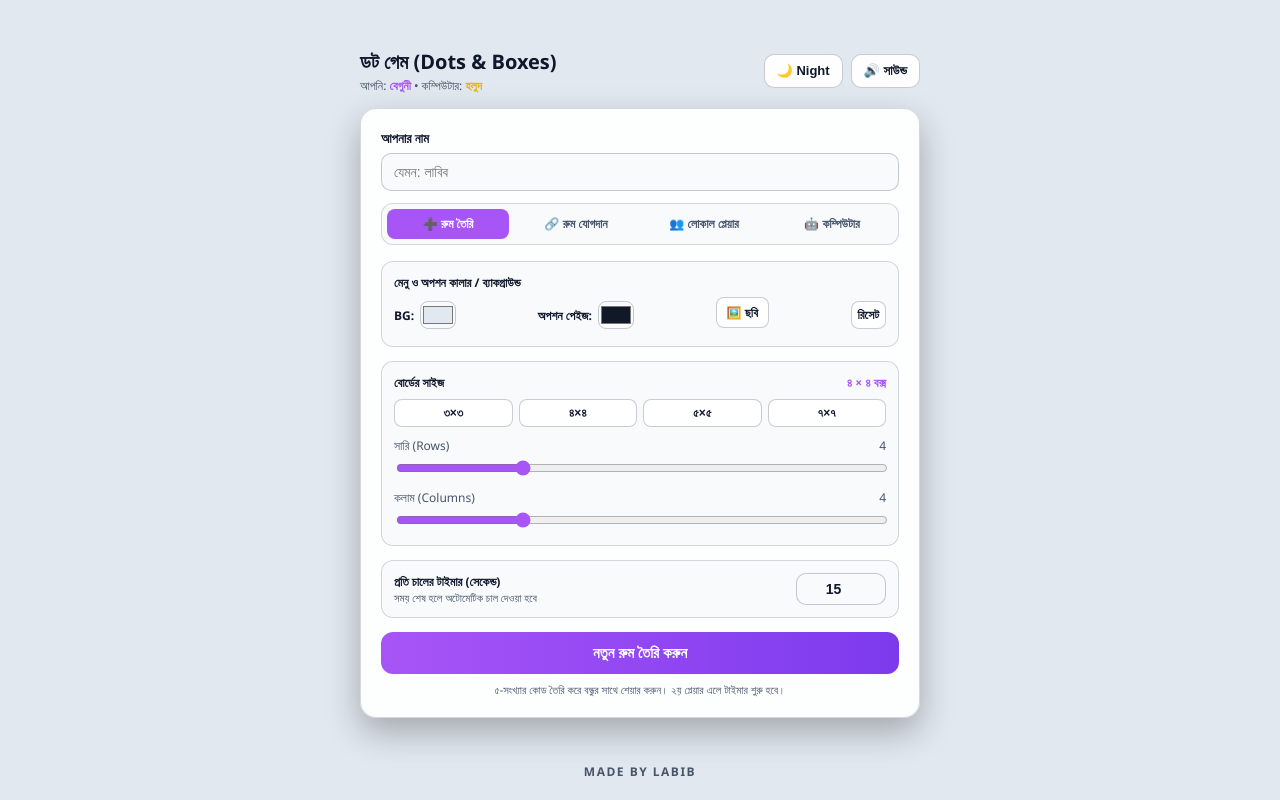
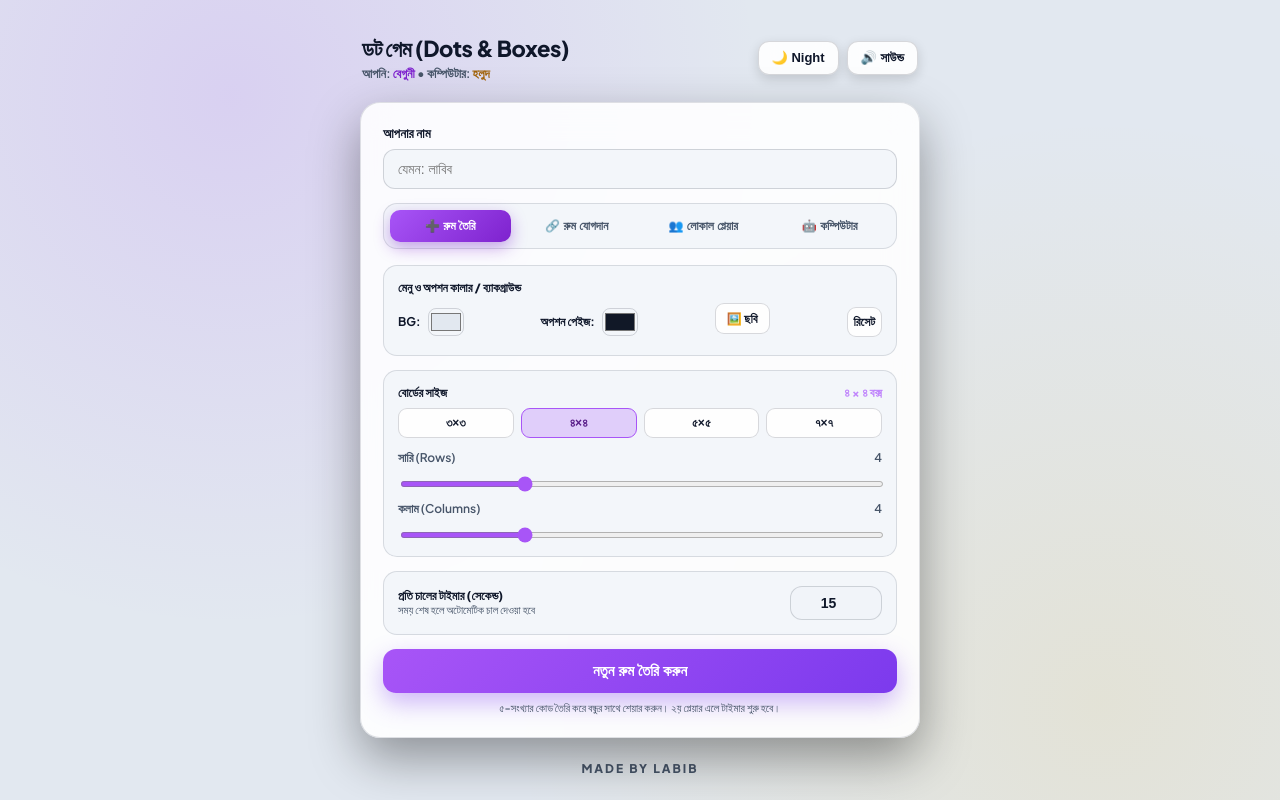
Before and after one commit to hafizur252627-del/DOT-MAIN, a plain HTML site: page index.html in a window 1280 px wide. Both pictures are taken after a click on the button "☀️ Day". Drawn offline with Linux system fonts and the light colour scheme.

Commit message:
Update index.html

```diff
--- a/index.html
+++ b/index.html
@@ -4,47 +4,55 @@
   <meta charset="UTF-8" />
   <meta name="viewport" content="width=device-width, initial-scale=1.0" />
   <title>ডট গেম (Dots & Boxes)</title>
+  <link rel="preconnect" href="https://fonts.googleapis.com" />
+  <link rel="preconnect" href="https://fonts.gstatic.com" crossorigin />
+  <link href="https://fonts.googleapis.com/css2?family=Hind+Siliguri:wght@500;600;700&family=Plus+Jakarta+Sans:wght@600;700;800&display=swap" rel="stylesheet" />
   <style>
     * {
       box-sizing: border-box;
     }
     :root {
-      --bg-color: #090d16;
+      --bg-color: #070b14;
       --bg-image: none;
-      --card-bg: rgba(17, 24, 39, 0.92);
-      --card-border: rgba(148, 163, 184, 0.22);
+      --card-bg: rgba(15, 23, 42, 0.84);
+      --card-border: rgba(148, 163, 184, 0.18);
       --text-main: #f8fafc;
       --text-muted: #94a3b8;
-      --surface-bg: rgba(11, 17, 32, 0.88);
-      --btn-bg: rgba(30, 41, 59, 0.92);
-      --btn-border: rgba(148, 163, 184, 0.3);
+      --surface-bg: rgba(9, 14, 26, 0.72);
+      --btn-bg: rgba(30, 41, 59, 0.78);
+      --btn-border: rgba(148, 163, 184, 0.24);
+      --accent-purple: #a855f7;
+      --accent-yellow: #eab308;
     }
     body.day {
-      --card-bg: rgba(255, 255, 255, 0.92);
-      --card-border: rgba(15, 23, 42, 0.16);
+      --card-bg: rgba(255, 255, 255, 0.88);
+      --card-border: rgba(15, 23, 42, 0.12);
       --text-main: #0f172a;
       --text-muted: #475569;
-      --surface-bg: rgba(248, 250, 252, 0.92);
-      --btn-bg: rgba(255, 255, 255, 0.94);
-      --btn-border: rgba(15, 23, 42, 0.22);
+      --surface-bg: rgba(241, 245, 249, 0.85);
+      --btn-bg: rgba(255, 255, 255, 0.9);
+      --btn-border: rgba(15, 23, 42, 0.16);
     }
     body {
       margin: 0;
       min-height: 100vh;
-      font-family: 'Hind Siliguri', 'Segoe UI', Arial, sans-serif;
+      font-family: 'Plus Jakarta Sans', 'Hind Siliguri', 'Segoe UI', Arial, sans-serif;
       background-color: var(--bg-color);
-      background-image: var(--bg-image);
-      background-size: cover;
-      background-position: center;
+      background-image:
+        radial-gradient(circle at 18% 12%, rgba(168, 85, 247, 0.16), transparent 42%),
+        radial-gradient(circle at 86% 88%, rgba(234, 179, 8, 0.11), transparent 45%),
+        var(--bg-image);
+      background-size: cover, cover, cover;
+      background-position: center, center, center;
       background-attachment: fixed;
       color: var(--text-main);
       display: flex;
       flex-direction: column;
       align-items: center;
       justify-content: space-between;
-      padding: 16px;
+      padding: 20px 16px;
       user-select: none;
-      transition: background-color 0.2s ease, color 0.2s ease;
+      transition: background-color 0.25s ease, color 0.25s ease;
     }
     .wrap {
       width: 100%;
@@ -55,35 +63,48 @@
       display: flex;
       align-items: center;
       justify-content: space-between;
-      gap: 8px;
-      margin-bottom: 14px;
+      gap: 10px;
+      margin-bottom: 16px;
       flex-wrap: wrap;
+      padding: 4px 2px;
     }
     .title {
-      font-size: 20px;
+      font-size: 22px;
       font-weight: 800;
       margin: 0;
+      letter-spacing: -0.02em;
     }
     .sub {
-      font-size: 12px;
+      font-size: 12.5px;
       color: var(--text-muted);
-      margin-top: 2px;
-    }
-    .purple { color: #a855f7; font-weight: 700; }
-    .yellow { color: #eab308; font-weight: 700; }
+      margin-top: 3px;
+      font-weight: 600;
+    }
+    .purple { color: #c084fc; font-weight: 700; }
+    .yellow { color: #facc15; font-weight: 700; }
+    body.day .purple { color: #7e22ce; }
+    body.day .yellow { color: #a16207; }
 
     .btn {
       border: 1px solid var(--btn-border);
       background: var(--btn-bg);
       color: var(--text-main);
-      border-radius: 10px;
-      padding: 8px 12px;
+      border-radius: 11px;
+      padding: 8px 13px;
       font-size: 13px;
       font-weight: 700;
       cursor: pointer;
-      backdrop-filter: blur(8px);
-    }
-    .btn:hover { opacity: 0.92; }
+      backdrop-filter: blur(10px);
+      box-shadow: 0 4px 12px rgba(0, 0, 0, 0.14);
+      transition: transform 0.15s ease, border-color 0.15s ease, background-color 0.15s ease;
+    }
+    .btn:hover {
+      transform: translateY(-1px);
+      border-color: rgba(168, 85, 247, 0.5);
+    }
+    .btn:active {
+      transform: translateY(0);
+    }
     .btn.paused-state {
       border-color: #eab308;
       background: rgba(234, 179, 8, 0.22);
@@ -96,30 +117,40 @@
     .card {
       background: var(--card-bg);
       border: 1px solid var(--card-border);
-      border-radius: 16px;
-      padding: 20px;
-      box-shadow: 0 14px 34px rgba(0, 0, 0, 0.28);
-      backdrop-filter: blur(12px);
+      border-radius: 20px;
+      padding: 22px;
+      box-shadow:
+        0 20px 50px rgba(0, 0, 0, 0.38),
+        inset 0 1px 0 rgba(255, 255, 255, 0.08);
+      backdrop-filter: blur(16px);
     }
 
     label {
       display: block;
       font-size: 13px;
       font-weight: 700;
-      margin-bottom: 6px;
+      margin-bottom: 7px;
       color: var(--text-main);
+      letter-spacing: 0.01em;
     }
 
     input[type="text"],
     input[type="number"] {
       width: 100%;
-      padding: 10px 12px;
-      border-radius: 10px;
+      padding: 11px 14px;
+      border-radius: 12px;
       border: 1px solid var(--btn-border);
       background: var(--surface-bg);
       color: var(--text-main);
       font-size: 14px;
-      margin-bottom: 12px;
+      margin-bottom: 14px;
+      outline: none;
+      transition: border-color 0.18s ease, box-shadow 0.18s ease;
+    }
+    input[type="text"]:focus,
+    input[type="number"]:focus {
+      border-color: #a855f7;
+      box-shadow: 0 0 0 3px rgba(168, 85, 247, 0.2);
     }
 
     .tabs {
@@ -127,8 +158,8 @@
       grid-template-columns: repeat(4, 1fr);
       gap: 6px;
       background: var(--surface-bg);
-      padding: 5px;
-      border-radius: 12px;
+      padding: 6px;
+      border-radius: 14px;
       border: 1px solid var(--card-border);
       margin-bottom: 16px;
     }
@@ -136,59 +167,76 @@
       border: 0;
       background: transparent;
       color: var(--text-muted);
-      padding: 8px 4px;
-      border-radius: 8px;
+      padding: 9px 6px;
+      border-radius: 10px;
       font-size: 12px;
       font-weight: 700;
       cursor: pointer;
+      transition: all 0.18s ease;
+    }
+    .tab-btn:hover {
+      color: var(--text-main);
     }
     .tab-btn.active {
-      background: #a855f7;
+      background: linear-gradient(135deg, #a855f7, #7e22ce);
       color: #ffffff;
+      box-shadow: 0 6px 16px rgba(126, 34, 206, 0.4);
     }
 
     .panel-box {
       background: var(--surface-bg);
       border: 1px solid var(--card-border);
-      border-radius: 12px;
-      padding: 12px;
+      border-radius: 14px;
+      padding: 14px;
       margin-bottom: 14px;
+      box-shadow: inset 0 1px 0 rgba(255, 255, 255, 0.04);
     }
     .presets {
       display: grid;
       grid-template-columns: repeat(4, 1fr);
-      gap: 6px;
-      margin-bottom: 10px;
+      gap: 7px;
+      margin-bottom: 12px;
     }
     .preset-btn {
-      padding: 6px;
-      border-radius: 8px;
+      padding: 7px 6px;
+      border-radius: 9px;
       border: 1px solid var(--btn-border);
       background: var(--btn-bg);
       color: var(--text-main);
       font-size: 12px;
       font-weight: 700;
       cursor: pointer;
+      transition: all 0.15s ease;
+    }
+    .preset-btn:hover {
+      border-color: rgba(168, 85, 247, 0.55);
+      transform: translateY(-1px);
     }
     .preset-btn.active {
       border-color: #a855f7;
       background: rgba(168, 85, 247, 0.25);
+      color: #e9d5ff;
+    }
+    body.day .preset-btn.active {
+      color: #581c87;
     }
 
     .slider-row {
-      margin-top: 8px;
+      margin-top: 10px;
     }
     .slider-top {
       display: flex;
       justify-content: space-between;
       font-size: 12px;
       color: var(--text-muted);
-      margin-bottom: 4px;
+      margin-bottom: 5px;
+      font-weight: 600;
     }
     input[type="range"] {
       width: 100%;
       accent-color: #a855f7;
       cursor: pointer;
+      height: 6px;
     }
 
     .bg-controls {
@@ -197,12 +245,12 @@
       justify-content: space-between;
       gap: 10px;
       flex-wrap: wrap;
-      margin-top: 6px;
+      margin-top: 8px;
     }
     .color-pick-wrap {
       display: flex;
       align-items: center;
-      gap: 6px;
+      gap: 7px;
       font-size: 12px;
       font-weight: 700;
     }
@@ -217,14 +265,19 @@
     }
     .file-label {
       display: inline-block;
-      padding: 6px 10px;
-      border-radius: 8px;
+      padding: 7px 11px;
+      border-radius: 9px;
       border: 1px solid var(--btn-border);
       background: var(--btn-bg);
       color: var(--text-main);
       font-size: 12px;
       font-weight: 700;
       cursor: pointer;
+      transition: border-color 0.15s ease, transform 0.15s ease;
+    }
+    .file-label:hover {
+      border-color: rgba(168, 85, 247, 0.5);
+      transform: translateY(-1px);
     }
 
     .timer-row {
@@ -234,9 +287,9 @@
       gap: 10px;
     }
     .timer-row input[type="number"] {
-      width: 90px;
+      width: 92px;
       margin-bottom: 0;
-      padding: 7px 10px;
+      padding: 8px 10px;
       text-align: center;
       font-weight: 800;
     }
@@ -244,20 +297,32 @@
     .primary-btn {
       width: 100%;
       border: 0;
-      border-radius: 12px;
-      padding: 12px;
+      border-radius: 13px;
+      padding: 13px 16px;
       font-size: 15px;
       font-weight: 800;
       color: #ffffff;
-      background: linear-gradient(90deg, #a855f7, #7c3aed);
+      background: linear-gradient(135deg, #a855f7, #7c3aed);
       cursor: pointer;
+      box-shadow: 0 10px 24px rgba(124, 58, 237, 0.36);
+      transition: transform 0.16s ease, box-shadow 0.16s ease, filter 0.16s ease;
+    }
+    .primary-btn:hover {
+      transform: translateY(-1px);
+      filter: brightness(1.06);
+      box-shadow: 0 14px 28px rgba(124, 58, 237, 0.45);
+    }
+    .primary-btn:active {
+      transform: translateY(0);
     }
     .primary-btn.ai-btn {
-      background: linear-gradient(90deg, #a855f7, #eab308);
+      background: linear-gradient(135deg, #a855f7, #eab308);
       color: #090d16;
+      box-shadow: 0 10px 24px rgba(234, 179, 8, 0.25);
     }
     .primary-btn.join-btn {
-      background: linear-gradient(90deg, #10b981, #0d9488);
+      background: linear-gradient(135deg, #10b981, #0d9488);
+      box-shadow: 0 10px 24px rgba(16, 185, 129, 0.28);
     }
 
     .ai-row {
@@ -267,19 +332,23 @@
       margin-bottom: 14px;
     }
     .ai-lvl {
-      padding: 8px;
-      border-radius: 10px;
+      padding: 9px;
+      border-radius: 11px;
       border: 1px solid var(--btn-border);
       background: var(--surface-bg);
       color: var(--text-main);
       font-size: 12px;
       font-weight: 700;
       cursor: pointer;
+      transition: all 0.15s ease;
     }
     .ai-lvl.active {
       border-color: #eab308;
-      background: rgba(234, 179, 8, 0.22);
-      color: #eab308;
+      background: rgba(234, 179, 8, 0.2);
+      color: #facc15;
+    }
+    body.day .ai-lvl.active {
+      color: #854d0e;
     }
 
     .err-msg {
@@ -303,8 +372,8 @@
       justify-content: space-between;
       flex-wrap: wrap;
       gap: 8px;
-      padding: 10px 12px;
-      border-radius: 12px;
+      padding: 11px 14px;
+      border-radius: 14px;
       margin-bottom: 10px;
       font-size: 12px;
     }
@@ -316,15 +385,15 @@
       margin-bottom: 10px;
     }
     .p-card {
-      padding: 9px 11px;
-      border-radius: 12px;
+      padding: 10px 12px;
+      border-radius: 14px;
       border: 2px solid transparent;
     }
     .p-score {
-      font-size: 22px;
+      font-size: 23px;
       font-weight: 800;
       line-height: 1.1;
-      margin-top: 3px;
+      margin-top: 4px;
     }
 
     .status-strip {
@@ -337,36 +406,39 @@
     }
 
     .turn-pill {
-      padding: 6px 12px;
+      padding: 6px 13px;
       border-radius: 999px;
       font-size: 12px;
       font-weight: 800;
-      background: rgba(168, 85, 247, 0.2);
+      background: rgba(168, 85, 247, 0.22);
       color: #e9d5ff;
       text-align: center;
+      border: 1px solid rgba(168, 85, 247, 0.35);
     }
     body.day .turn-pill { color: #6b21a8; }
 
     .clock-pill {
-      padding: 5px 11px;
+      padding: 5px 12px;
       border-radius: 999px;
       font-size: 12px;
       font-weight: 800;
-      background: rgba(234, 179, 8, 0.22);
+      background: rgba(234, 179, 8, 0.2);
       color: #fef08a;
       text-align: center;
+      border: 1px solid rgba(234, 179, 8, 0.32);
     }
     body.day .clock-pill { color: #854d0e; }
     .clock-pill.danger {
       background: rgba(244, 63, 94, 0.26);
       color: #fda4af;
+      border-color: rgba(244, 63, 94, 0.45);
     }
 
     canvas {
       width: 100%;
       height: auto;
       display: block;
-      border-radius: 12px;
+      border-radius: 14px;
       cursor: pointer;
     }
 
@@ -385,7 +457,7 @@
       inset: 0;
       z-index: 60;
       background: rgba(2, 6, 23, 0.78);
-      backdrop-filter: blur(6px);
+      backdrop-filter: blur(8px);
       align-items: center;
       justify-content: center;
       padding: 16px;
@@ -398,11 +470,11 @@
       width: 100%;
       max-width: 410px;
       background: var(--card-bg);
-      border: 2px solid #a855f7;
-      border-radius: 20px;
+      border: 2px solid rgba(168, 85, 247, 0.85);
+      border-radius: 22px;
       padding: 24px 20px;
       text-align: center;
-      box-shadow: 0 20px 50px rgba(0, 0, 0, 0.45);
+      box-shadow: 0 24px 60px rgba(0, 0, 0, 0.52);
     }
     .congrats-title-line {
       font-size: 22px;
@@ -425,7 +497,7 @@
       margin-top: 12px;
       font-size: 12px;
       font-weight: 900;
-      letter-spacing: 1.8px;
+      letter-spacing: 2px;
       color: #f8fafc;
       text-align: center;
     }
@@ -436,7 +508,7 @@
       padding: 14px 8px 4px;
       font-size: 12px;
       font-weight: 800;
-      letter-spacing: 1.5px;
+      letter-spacing: 2px;
       color: var(--text-muted);
     }
 
@@ -448,7 +520,7 @@
       background: #1e293b;
       color: #ffffff;
       border: 1px solid #475569;
-      padding: 8px 16px;
+      padding: 9px 18px;
       border-radius: 999px;
       font-size: 13px;
       font-weight: 700;
@@ -456,6 +528,7 @@
       pointer-events: none;
       transition: opacity 0.2s ease;
       z-index: 70;
+      box-shadow: 0 10px 25px rgba(0, 0, 0, 0.35);
     }
     .toast.show { opacity: 1; }
   </style>
@@ -506,11 +579,11 @@
       <div id="gridPanel" class="panel-box">
         <div style="display:flex;justify-content:space-between;align-items:center;margin-bottom:8px;">
           <span style="font-size:12px;font-weight:700;">বোর্ডের সাইজ</span>
-          <span id="gridSummary" style="font-size:12px;font-weight:800;color:#a855f7;">৪ × ৪ বক্স</span>
+          <span id="gridSummary" style="font-size:12px;font-weight:800;color:#c084fc;">৪ × ৪ বক্স</span>
         </div>
         <div class="presets">
           <button type="button" class="preset-btn" onclick="setGrid(3,3)">৩×৩</button>
-          <button type="button" class="preset-btn" onclick="setGrid(4,4)">৪×৪</button>
+          <button type="button" class="preset-btn active" onclick="setGrid(4,4)">৪×৪</button>
           <button type="button" class="preset-btn" onclick="setGrid(5,5)">৫×৫</button>
           <button type="button" class="preset-btn" onclick="setGrid(7,7)">৭×৭</button>
         </div>
@@ -701,9 +774,9 @@
       document.documentElement.style.setProperty('--bg-color', hex);
     }
 
-    function hexToRgba(hex, alpha = 0.92) {
+    function hexToRgba(hex, alpha = 0.88) {
       const clean = hex.replace('#', '');
-      if (clean.length !== 6) return `rgba(17, 24, 39, ${alpha})`;
+      if (clean.length !== 6) return `rgba(15, 23, 42, ${alpha})`;
       const r = parseInt(clean.slice(0, 2), 16);
       const g = parseInt(clean.slice(2, 4), 16);
       const b = parseInt(clean.slice(4, 6), 16);
@@ -711,8 +784,8 @@
     }
 
     function applyOptionPageColor(hex) {
-      document.documentElement.style.setProperty('--card-bg', hexToRgba(hex, 0.93));
-      document.documentElement.style.setProperty('--surface-bg', hexToRgba(hex, 0.78));
+      document.documentElement.style.setProperty('--card-bg', hexToRgba(hex, 0.9));
+      document.documentElement.style.setProperty('--surface-bg', hexToRgba(hex, 0.74));
     }
 
     function applyCustomImage(event) {
@@ -728,10 +801,10 @@
 
     function resetBackground() {
       document.documentElement.style.setProperty('--bg-image', 'none');
-      const nextBg = isDay ? '#e2e8f0' : '#090d16';
-      const nextCard = isDay ? '#ffffff' : '#111827';
+      const nextBg = isDay ? '#e2e8f0' : '#070b14';
+      const nextCard = isDay ? '#ffffff' : '#0f172a';
       document.documentElement.style.setProperty('--bg-color', nextBg);
-      document.documentElement.style.setProperty('--card-bg', hexToRgba(nextCard, 0.92));
+      document.documentElement.style.setProperty('--card-bg', hexToRgba(nextCard, 0.88));
       document.documentElement.style.removeProperty('--surface-bg');
       document.getElementById('bgColorPicker').value = nextBg;
       document.getElementById('pageColorPicker').value = nextCard;
@@ -746,7 +819,7 @@
       document.documentElement.style.removeProperty('--card-bg');
       document.documentElement.style.removeProperty('--surface-bg');
       if (getComputedStyle(document.documentElement).getPropertyValue('--bg-image').trim() === 'none') {
-        const nextBg = isDay ? '#e2e8f0' : '#090d16';
+        const nextBg = isDay ? '#e2e8f0' : '#070b14';
         document.documentElement.style.setProperty('--bg-color', nextBg);
         document.getElementById('bgColorPicker').value = nextBg;
       }
@@ -811,6 +884,12 @@
       document.getElementById('rVal').textContent = rows;
       document.getElementById('cVal').textContent = cols;
       document.getElementById('gridSummary').textContent = `${rows} × ${cols} বক্স`;
+      document.querySelectorAll('#gridPanel .preset-btn').forEach(btn => {
+        const match = btn.textContent.trim().match(/^(\d+)×(\d+)$/);
+        if (match) {
+          btn.classList.toggle('active', parseInt(match[1], 10) === rows && parseInt(match[2], 10) === cols);
+        }
+      });
     }
 
     function setGrid(r, c) {
@@ -1176,26 +1255,6 @@
       return got;
     }
 
-    // Checks if a move is connected/adjacent to an existing edge so non-serial moves keep turn
-    function isConnectedToExistingEdge(type, r, c) {
-      const hasH = (hr, hc) => Boolean(hEdges[`${hr},${hc}`]);
-      const hasV = (vr, vc) => Boolean(vEdges[`${vr},${vc}`]);
-
-      if (type === 'h') {
-        return (
-          hasH(r, c - 1) || hasH(r, c + 1) ||
-          hasV(r - 1, c) || hasV(r, c) ||
-          hasV(r - 1, c + 1) || hasV(r, c + 1)
-        );
-      } else {
-        return (
-          hasV(r - 1, c) || hasV(r + 1, c) ||
-          hasH(r, c - 1) || hasH(r, c) ||
-          hasH(r + 1, c - 1) || hasH(r + 1, c)
-        );
-      }
-    }
-
     function triggerLineStepAnim(type, r, c) {
       lastEdge = { type, r, c };
       edgeAnimStart = performance.now();
@@ -1238,8 +1297,6 @@
       if (type === 'h' && hEdges[k]) return;
       if (type === 'v' && vEdges[k]) return;
 
-      const connected = isConnectedToExistingEdge(type, r, c);
-
       if (type === 'h') hEdges[k] = playerId;
       else vEdges[k] = playerId;
 
@@ -1253,8 +1310,8 @@
         clearInterval(countdownInterval);
         updateClockUI();
         showCongratulationModal();
-      } else if (got > 0 || !connected) {
-        // Keep turn when box captured OR when played non-serially (not connected to previous edges)
+      } else if (got > 0) {
+        // Bonus line only when completing a box; otherwise 1 line per turn
         resetTurnClock();
       } else {
         const idx = players.findIndex(p => p.id === playerId);
@@ -1325,7 +1382,6 @@
       return total;
     }
 
-    // Look ahead to see how many boxes opponent can capture immediately after AI's move
     function opponentImmediateCaptureCount(hMap, vMap) {
       const oppMoves = getAllAvailableMoves(hMap, vMap);
       let maxOppGain = 0;
```
